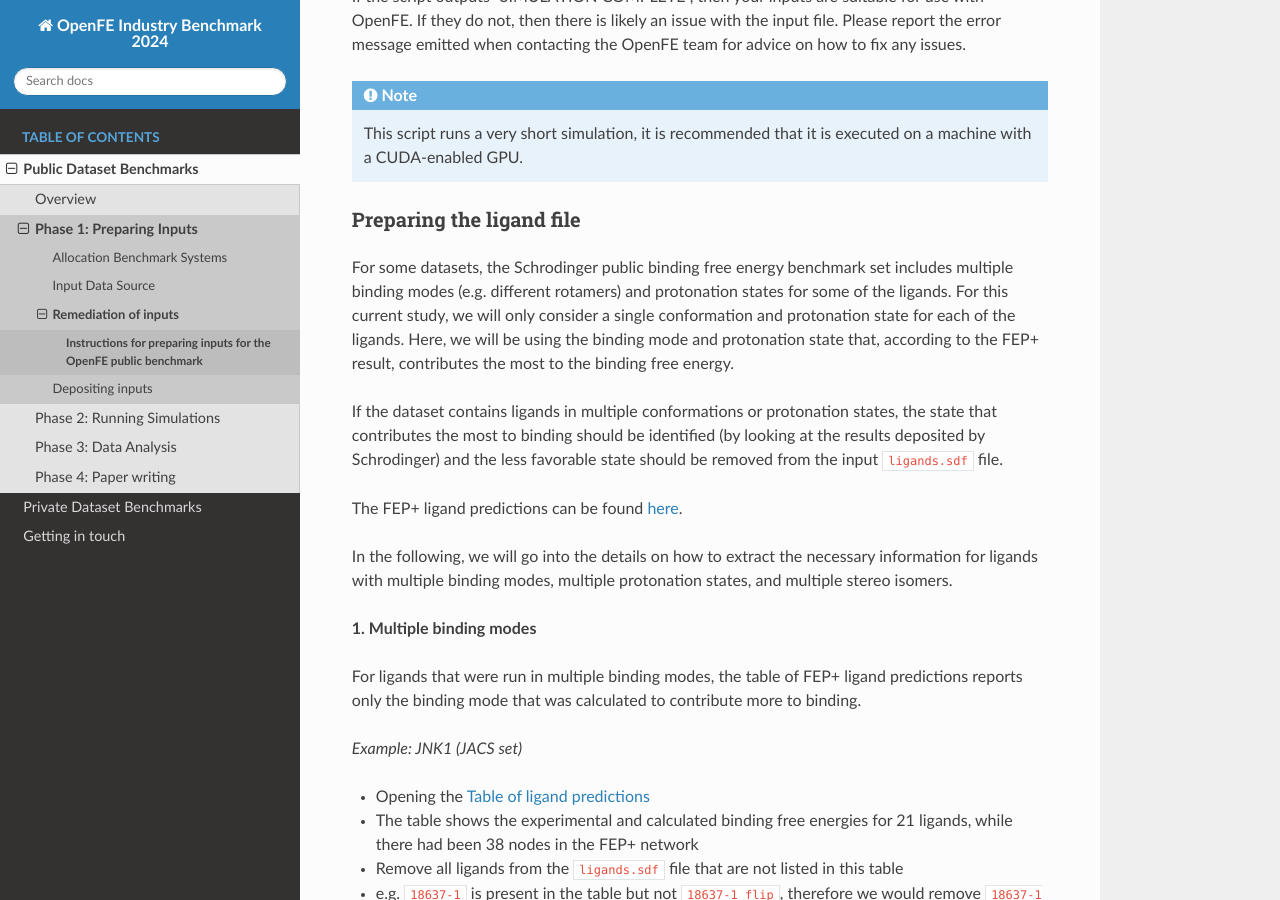
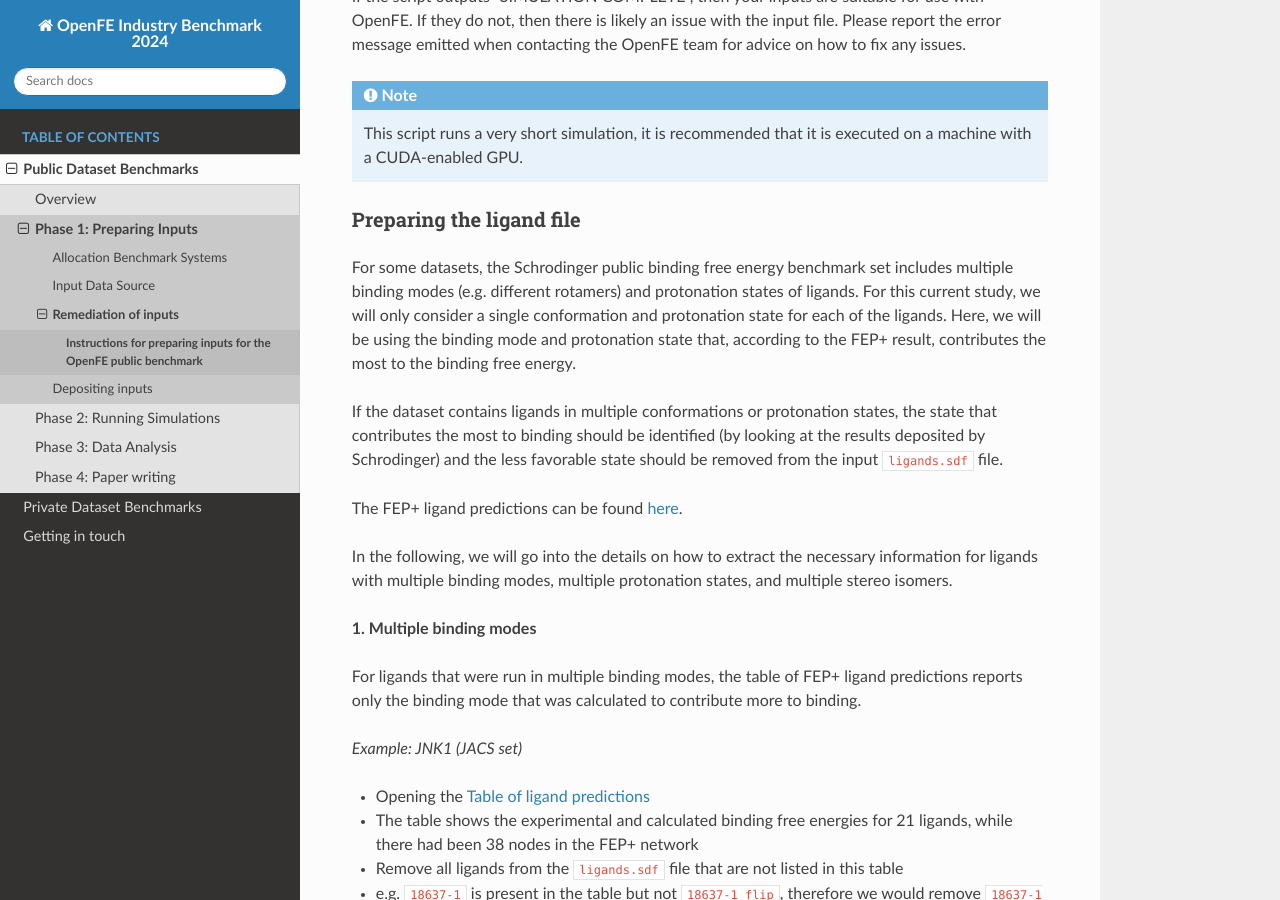
Before and after one commit to OpenFreeEnergy/IndustryBenchmarks2024, a Sphinx documentation site: the page built from docs/source/public/input_preparation.rst, in a window 1280 px wide and 900 px high, scrolled down 3508 px. Built offline with Sphinx 7.4.7 and the Read the Docs theme 2.0.0, drawn with Linux system fonts in a browser that asks for light colours.

Commit message:
Update docs/source/public/input_preparation.rst
Co-authored-by: Benjamin Ries <benjamin-ries@outlook.com>

```diff
--- a/docs/source/public/input_preparation.rst
+++ b/docs/source/public/input_preparation.rst
@@ -143,7 +143,7 @@ Preparing the ligand file
 =========================
 
 For some datasets, the Schrodinger public binding free energy benchmark set includes multiple binding modes (e.g. different rotamers)
-and protonation states for some of the ligands. For this current study, we will only consider a single conformation and protonation state for each of the ligands.
+and protonation states of ligands. For this current study, we will only consider a single conformation and protonation state for each of the ligands.
 Here, we will be using the binding mode and protonation state that, according to the FEP+ result, contributes the most to the binding free energy.
 
 If the dataset contains ligands in multiple conformations or protonation states, the state that contributes the most to binding should be identified (by looking at the results deposited by Schrodinger) and the less favorable state should be removed from the input ``ligands.sdf`` file.
```
